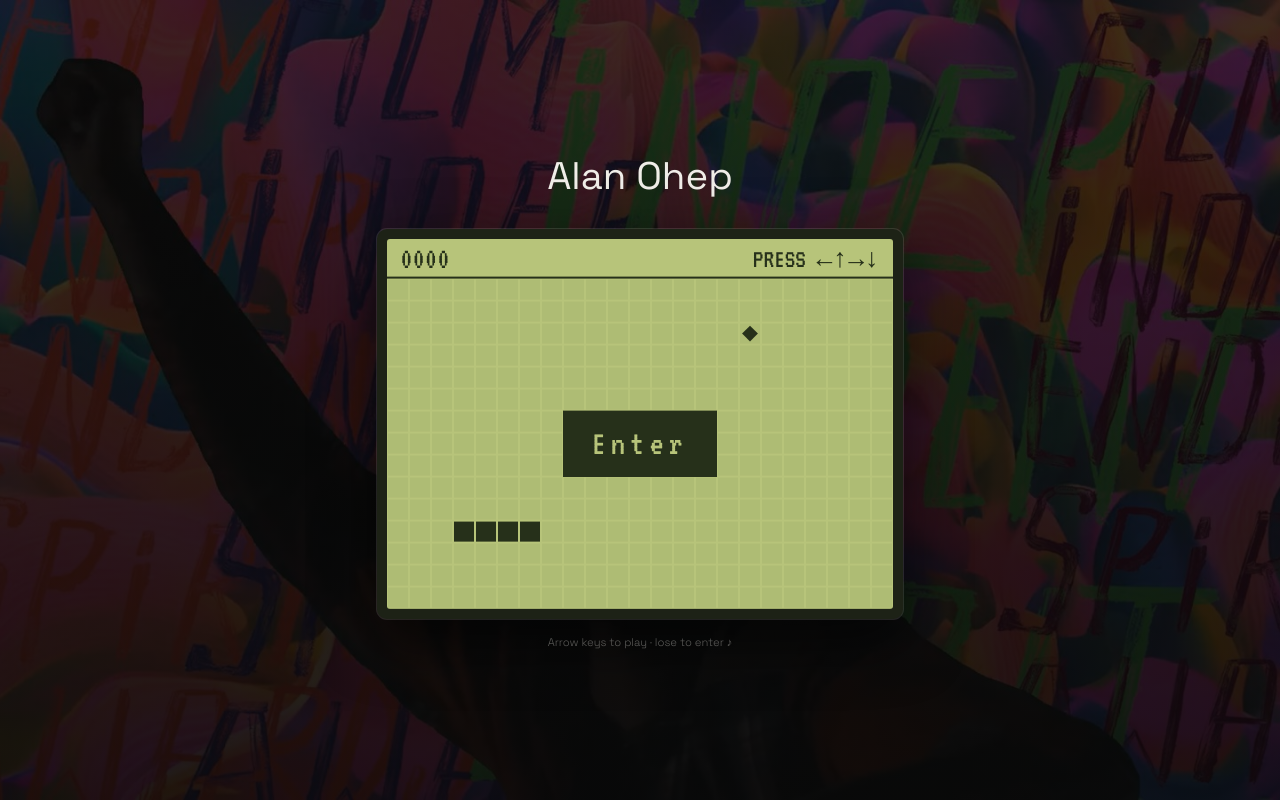
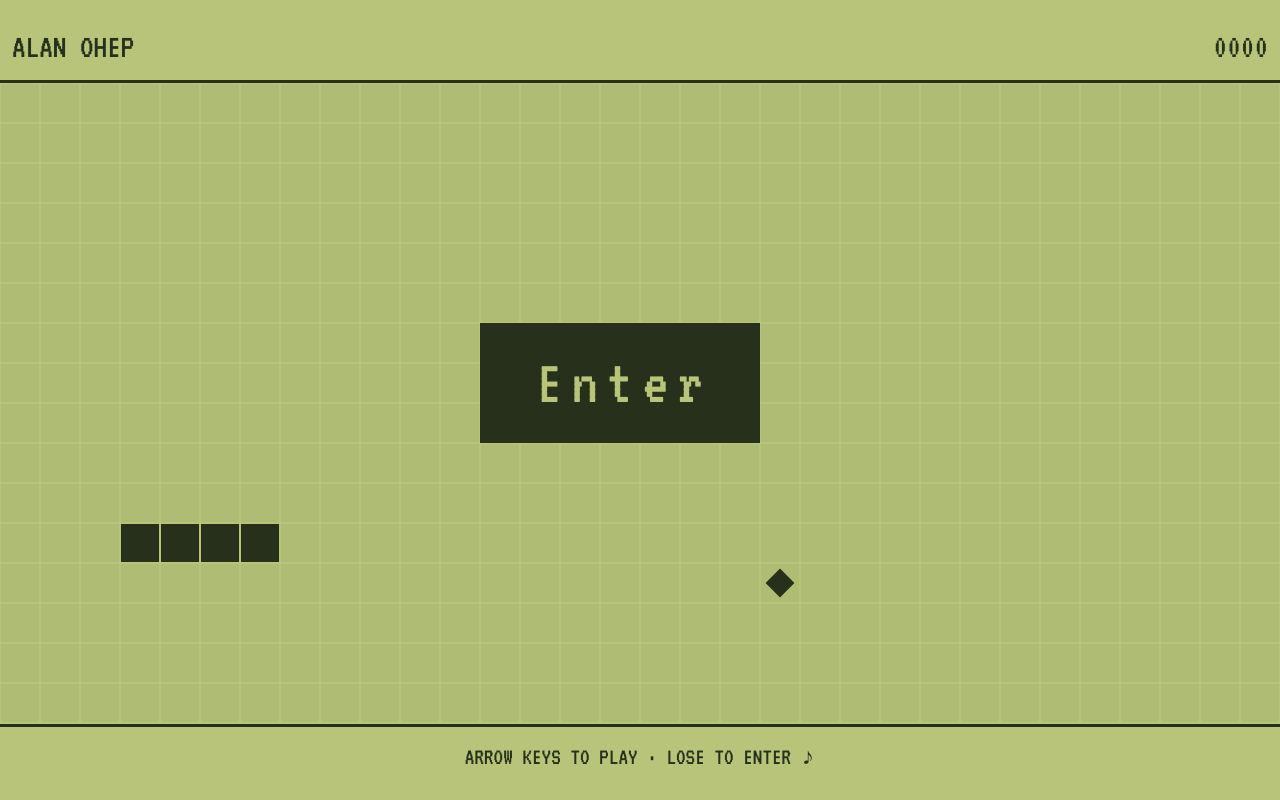
Before and after one commit to alanohep/alanohep, a plain HTML site: page index.html in a window 1280 px wide. Shown: the top 800 px of the page. Drawn offline with Linux system fonts and the light colour scheme.

Commit message:
Make the snake entry game full screen
Co-Authored-By: Claude Opus 5.5 <noreply@anthropic.com>

```diff
--- a/index.html
+++ b/index.html
@@ -27,14 +27,8 @@
   <!-- Entry screen: a little snake game. The first key / tap starts the game and the music
        (browsers only allow sound after an interaction); losing reveals the site. -->
   <div class="splash" id="splash">
-    <div class="splash-inner">
-      <span class="splash-name">Alan Ohep</span>
-      <div class="lcd">
-        <canvas id="snake" aria-label="Snake game"></canvas>
-        <button class="splash-enter" id="splashEnter">Enter</button>
-      </div>
-      <span class="splash-note" id="splashHint">Arrow keys to play · lose to enter ♪</span>
-    </div>
+    <canvas id="snake" aria-label="Snake game"></canvas>
+    <button class="splash-enter" id="splashEnter">Enter</button>
   </div>
 
   <!-- HERO -->
--- a/snake.js
+++ b/snake.js
@@ -1,4 +1,4 @@
-// Entry screen: a small retro snake game on an LCD-style screen.
+// Entry screen: a full-screen retro snake game on an LCD-style screen.
 // - The first key press / tap / swipe starts the game and the music (browsers only allow
 //   sound after an interaction).
 // - The ENTER button sits in the middle of the board: clicking it goes straight to the site,
@@ -8,26 +8,26 @@
   const splash   = document.getElementById('splash');
   const canvas   = document.getElementById('snake');
   const enterBtn = document.getElementById('splashEnter');
-  const hint     = document.getElementById('splashHint');
   const music    = document.getElementById('bgMusic');
   if (!splash || !canvas) return;
 
   const ctx = canvas.getContext('2d');
   const LCD_BG = '#b7c47a';
   const LCD_FG = '#26301a';
-  const COLS = 23, ROWS = 15;
-  const HEADER = 1.8;                       // score bar height, in cells
-  const BLOCK = { x: 8, y: 6, w: 7, h: 3 }; // cells covered by the ENTER button
-  const LCD_PAD = 10;                       // matches .lcd padding in style.css
+  const HEADER = 1.8;                  // top bar (name + score), in cells
+  const FOOTER = 1.6;                  // bottom bar (instructions), in cells
+  const BLOCK = { x: 0, y: 0, w: 7, h: 3 }; // cells covered by the ENTER button (centred in layout())
 
   const touchDevice = matchMedia('(pointer: coarse)').matches;
-  hint.textContent = touchDevice ? 'Swipe to play · lose to enter ♪' : 'Arrow keys to play · lose to enter ♪';
+  const HINT = touchDevice ? 'SWIPE TO PLAY · LOSE TO ENTER ♪' : 'ARROW KEYS TO PLAY · LOSE TO ENTER ♪';
 
-  let cell = 16;
+  // The board fills the screen: cell size comes from the screen, then as many cells as fit
+  let cell = 16, COLS = 24, ROWS = 16, ox = 0, oy = 0, W = 0, H = 0;
   let snake, dir, queue, food, score, interval, state = 'ready', last = 0, acc = 0, raf = 0, done = false;
 
   function reset() {
-    snake = [{ x: 6, y: 11 }, { x: 5, y: 11 }, { x: 4, y: 11 }, { x: 3, y: 11 }];
+    const y = Math.min(ROWS - 2, BLOCK.y + BLOCK.h + 2);
+    snake = [{ x: 6, y }, { x: 5, y }, { x: 4, y }, { x: 3, y }];
     dir = { x: 1, y: 0 };
     queue = [];
     score = 0;
@@ -47,19 +47,29 @@
 
   // ─── Layout ───
   function layout() {
-    const maxW = Math.min(window.innerWidth - 2 * LCD_PAD - 32, 520);
-    cell = Math.max(10, Math.floor(maxW / COLS));
-    const w = cell * COLS, h = cell * (ROWS + HEADER);
+    W = window.innerWidth;
+    H = window.innerHeight;
+    // While a game is running keep the same grid (only re-centre it); before that, refit it
+    if (state === 'ready') {
+      cell = Math.max(14, Math.floor(Math.min(W, H) / 20));
+      COLS = Math.floor(W / cell);
+      ROWS = Math.floor(H / cell - HEADER - FOOTER);
+      BLOCK.x = Math.floor((COLS - BLOCK.w) / 2);
+      BLOCK.y = Math.floor((ROWS - BLOCK.h) / 2);
+      reset();
+    }
+    ox = Math.floor((W - COLS * cell) / 2);
+    oy = Math.floor((H - (ROWS + HEADER + FOOTER) * cell) / 2);
+
     const dpr = window.devicePixelRatio || 1;
-    canvas.width = Math.round(w * dpr);
-    canvas.height = Math.round(h * dpr);
-    canvas.style.width = w + 'px';
-    canvas.style.height = h + 'px';
-    ctx.setTransform(dpr, 0, 0, dpr, 0, 0);
+    canvas.width = Math.round(W * dpr);
+    canvas.height = Math.round(H * dpr);
+    canvas.style.width = W + 'px';
+    canvas.style.height = H + 'px';
 
     Object.assign(enterBtn.style, {
-      left:   LCD_PAD + BLOCK.x * cell + 'px',
-      top:    LCD_PAD + (HEADER + BLOCK.y) * cell + 'px',
+      left:   ox + BLOCK.x * cell + 'px',
+      top:    oy + (HEADER + BLOCK.y) * cell + 'px',
       width:  BLOCK.w * cell + 'px',
       height: BLOCK.h * cell + 'px',
       fontSize: Math.round(cell * 1.6) + 'px',
@@ -77,21 +87,27 @@
   }
 
   function draw() {
-    const w = cell * COLS, top = HEADER * cell;
+    const dpr = window.devicePixelRatio || 1;
+    ctx.setTransform(dpr, 0, 0, dpr, 0, 0);
     ctx.fillStyle = LCD_BG;
-    ctx.fillRect(0, 0, w, top + ROWS * cell);
+    ctx.fillRect(0, 0, W, H);
+    ctx.translate(ox, oy);
 
-    // Score bar
+    const w = cell * COLS, top = HEADER * cell, bottom = top + ROWS * cell;
+    const size = Math.min(cell * 1.3, 34);
+
+    // Top bar: name on the left, score (or GAME OVER) on the right
     const midY = top / 2;
-    if (state === 'over') {
-      text('GAME OVER', cell * 0.6, midY, cell * 1.4);
-    } else {
-      text(String(score).padStart(4, '0'), cell * 0.6, midY, cell * 1.4);
-    }
-    if (state === 'ready') text(touchDevice ? 'SWIPE' : 'PRESS ←↑→↓', w - cell * 0.6, midY, cell * 1.2, 'right');
-    if (state === 'over')  text(String(score).padStart(4, '0'), w - cell * 0.6, midY, cell * 1.4, 'right');
+    text('ALAN OHEP', cell * 0.3, midY, size);
+    text(state === 'over' ? `GAME OVER  ${String(score).padStart(4, '0')}` : String(score).padStart(4, '0'),
+         w - cell * 0.3, midY, size, 'right');
     ctx.fillStyle = LCD_FG;
-    ctx.fillRect(0, top - 2, w, 2);
+    ctx.fillRect(0, top - 3, w, 3);
+    ctx.fillRect(0, bottom + 1, w, 3);
+
+    // Bottom bar: instructions
+    text(HINT, w / 2, bottom + (FOOTER * cell) / 2 + 2, Math.min(cell * 0.95, 24), 'center');
+    ctx.fillStyle = LCD_FG;
 
     // Faint LCD pixel grid
     ctx.fillStyle = 'rgba(38,48,26,0.06)';
--- a/style.css
+++ b/style.css
@@ -489,83 +489,43 @@ footer {
 }
 
 /* ─── ENTRY SCREEN ─── */
+/* Full-screen retro LCD with the snake game (drawn by snake.js) */
 body.splash-open { overflow: hidden; }
 
 .splash {
   position: fixed;
   inset: 0;
   z-index: 300;
-  display: flex;
-  align-items: center;
-  justify-content: center;
-  background:
-    linear-gradient(rgba(8,8,8,0.78), rgba(8,8,8,0.9)),
-    url('images/header.jpg') center / cover no-repeat,
-    var(--bg);
+  background: #b7c47a;
   touch-action: none;
   transition: opacity 0.8s ease, visibility 0.8s;
 }
 
 .splash.hidden { opacity: 0; visibility: hidden; pointer-events: none; }
 
-.splash-inner {
-  display: flex;
-  flex-direction: column;
-  align-items: center;
-  text-align: center;
-  animation: splashIn 1.2s ease both;
-}
-
-@keyframes splashIn {
-  from { opacity: 0; transform: translateY(8px); }
-  to   { opacity: 1; transform: none; }
-}
-
-.splash-name {
-  font-size: clamp(1.6rem, 4vw, 2.4rem);
-  font-weight: 400;
-  color: var(--text);
-}
-
-/* Retro LCD screen for the snake game */
-.lcd {
-  position: relative;
-  margin-top: 1.8rem;
-  padding: 10px;
-  background: #1d2216;
-  border-radius: 10px;
-  box-shadow: 0 0 0 1px rgba(240,237,232,0.12), 0 20px 60px rgba(0,0,0,0.6);
-}
-
-.lcd canvas {
+.splash canvas {
+  position: absolute;
+  inset: 0;
   display: block;
-  border-radius: 3px;
   touch-action: none;
 }
 
-.splash-note {
-  margin-top: 1rem;
-  font-size: 0.7rem;
-  color: rgba(240,237,232,0.5);
-}
-
-/* ENTER sits in the middle of the game screen; the snake plays around it
-   (snake.js positions it over the blocked cells in the centre of the board) */
+/* ENTER sits in the middle of the board; the snake plays around it
+   (snake.js sizes and positions it over the blocked cells) */
 .splash-enter {
   position: absolute;
   background: #26301a;
   border: none;
   color: #b7c47a;
   font-family: 'VT323', monospace;
-  font-size: 1.5rem;
   letter-spacing: 0.15em;
   line-height: 1;
-  padding: 0;
+  padding: 0 0 0 0.15em;
   cursor: pointer;
   transition: background 0.2s, color 0.2s;
 }
 .splash-enter:hover,
-.splash-enter:focus-visible { background: #b7c47a; color: #26301a; outline: 2px solid #26301a; outline-offset: -4px; }
+.splash-enter:focus-visible { background: #b7c47a; color: #26301a; outline: 3px solid #26301a; outline-offset: -3px; }
 
 /* ─── PHONE ─── */
 @media (max-width: 640px) {
```
